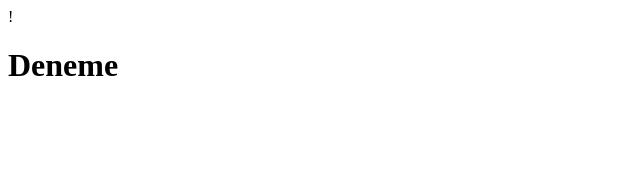
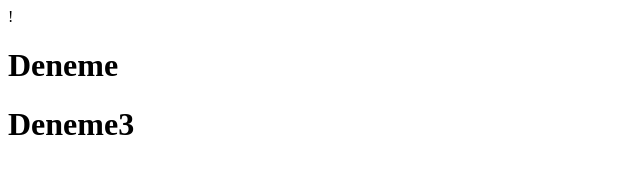
Before and after one commit to bciyiltepe/Hikaye3, a plain HTML site: page index.html in a window 1280 px wide. Shown: the whole page, without its empty margins (0-640 px from the left). Drawn offline with Linux system fonts and the light colour scheme.

Commit message:
Update index.html
Değiştirdik

```diff
--- a/index.html
+++ b/index.html
@@ -7,5 +7,6 @@
   </head>
   <body>
     <h1>Deneme</h1>
+     <h1>Deneme3</h1>
   </body>
 </html>
```
